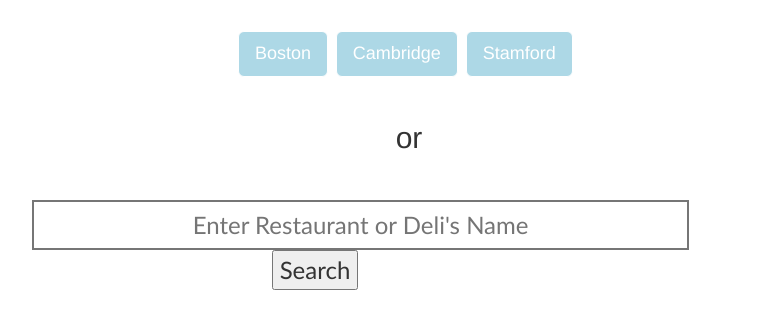
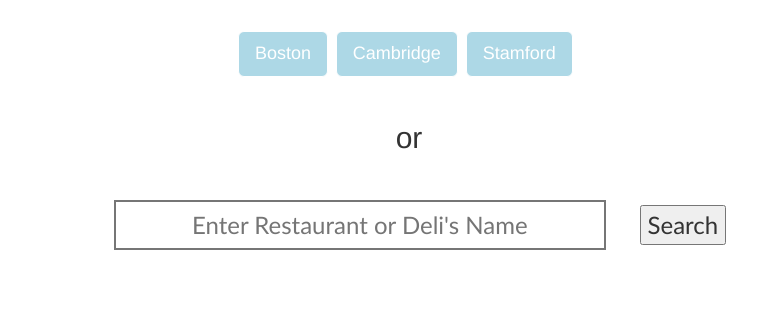
Before and after one commit to ccweaver/NutriApp, a Django app: page / in a window 1280 px wide. Shown: the part 226-555 px from the top of the page, without its empty margins (231-988 px from the left). Run offline with Django 3.2, Linux system fonts and the light colour scheme; some libraries are stand-ins or nearby versions.

Commit message:
Update sign_in.html

```diff
--- a/nutri/nutri/templates/sign_in.html
+++ b/nutri/nutri/templates/sign_in.html
@@ -279,8 +279,8 @@ $(document).on("click","#proflink",function(event)
         }
         .left{
           display:inline-block;
-          width:80%;
-          margin-left:10%;
+          width:60%;
+          margin-left:20%;
           margin-right:%;
         }
 
```
